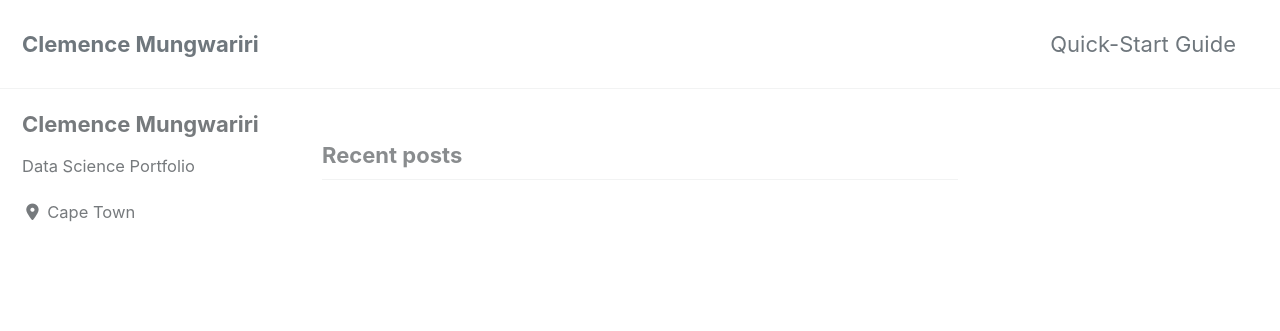
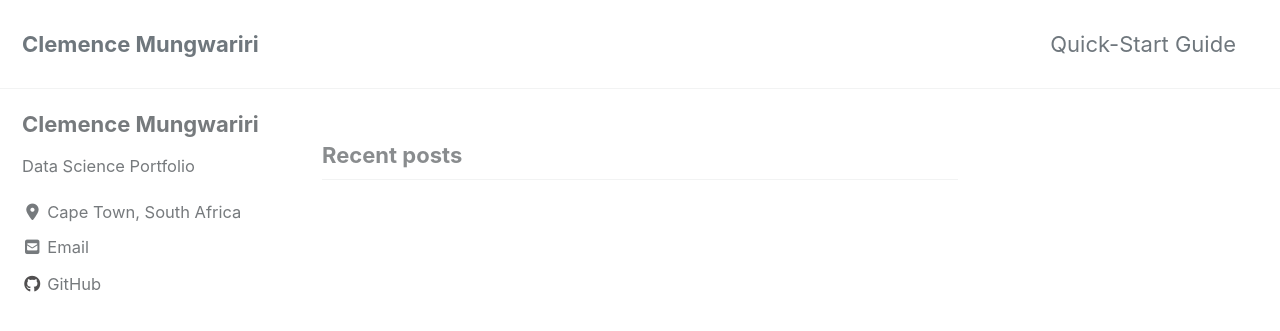
Before and after one commit to clemence5/clemence5.github.io, a Jekyll site: the page built from index.html, in a window 1280 px wide and 900 px high. Shown: the top 331 px of the window. Built offline with Jekyll 4.4.1, drawn with Linux system fonts in a browser that asks for light colours; cached includes are drawn as plain includes; nearby versions of some CDN libraries; the list of posts is cut into pages by our own code; part of the change alters nothing that is shown.

Commit message:
location

```diff
--- a/_config.yml
+++ b/_config.yml
@@ -110,12 +110,12 @@ author:
   name             : "Clemence Mungwariri"
   avatar           : # path of avatar image, e.g. "/assets/images/bio-photo.jpg"
   bio              : "Data Science Portfolio"
-  location         : "Cape Town"
+  location         : "Cape Town, South Africa"
   email            :
   links:
     - label: "Email"
       icon: "fas fa-fw fa-envelope-square"
-      # url: mailto:your.name@email.com
+      url: mailto:clempad@gmail.com
     - label: "Website"
       icon: "fas fa-fw fa-link"
       # url: "https://your-website.com"
@@ -127,7 +127,7 @@ author:
       # url: "https://facebook.com/"
     - label: "GitHub"
       icon: "fab fa-fw fa-github"
-      # url: "https://github.com/"
+      url: "https://github.com/clemence5"
     - label: "Instagram"
       icon: "fab fa-fw fa-instagram"
       # url: "https://instagram.com/"
```
